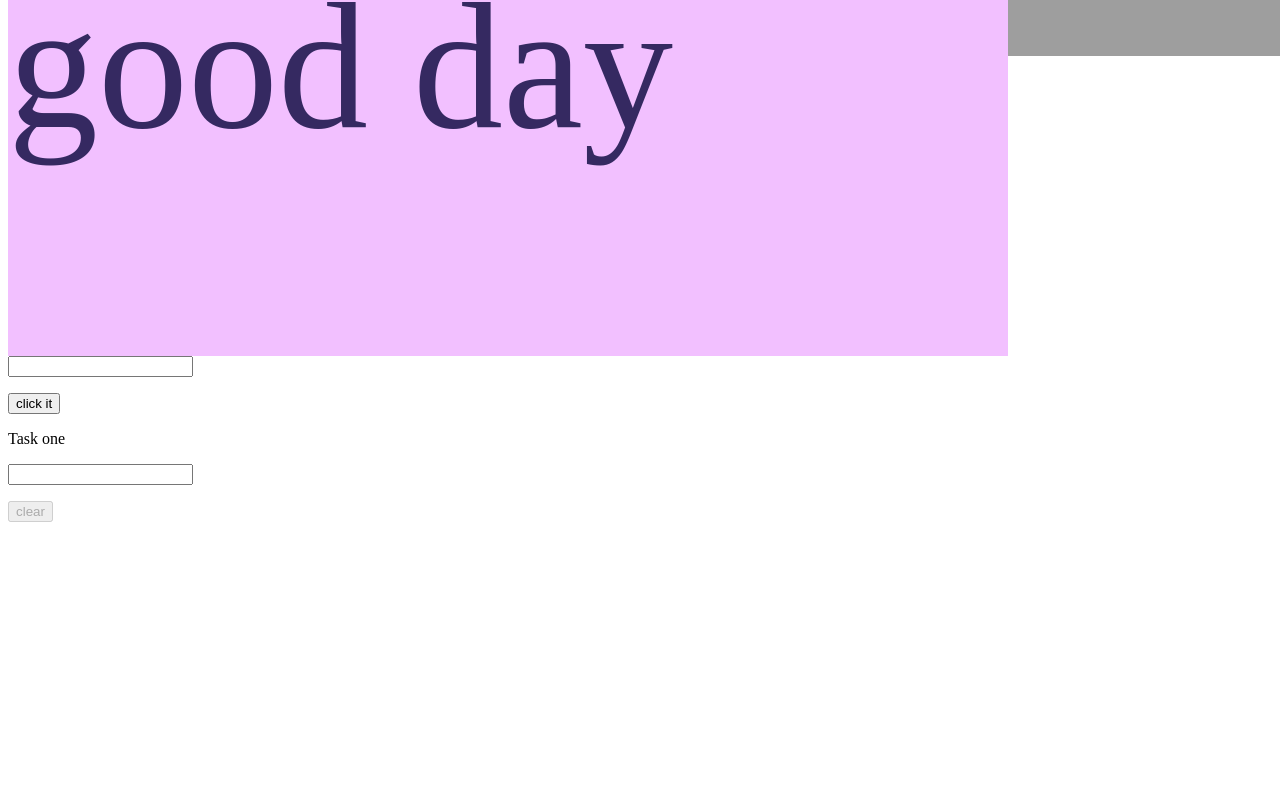
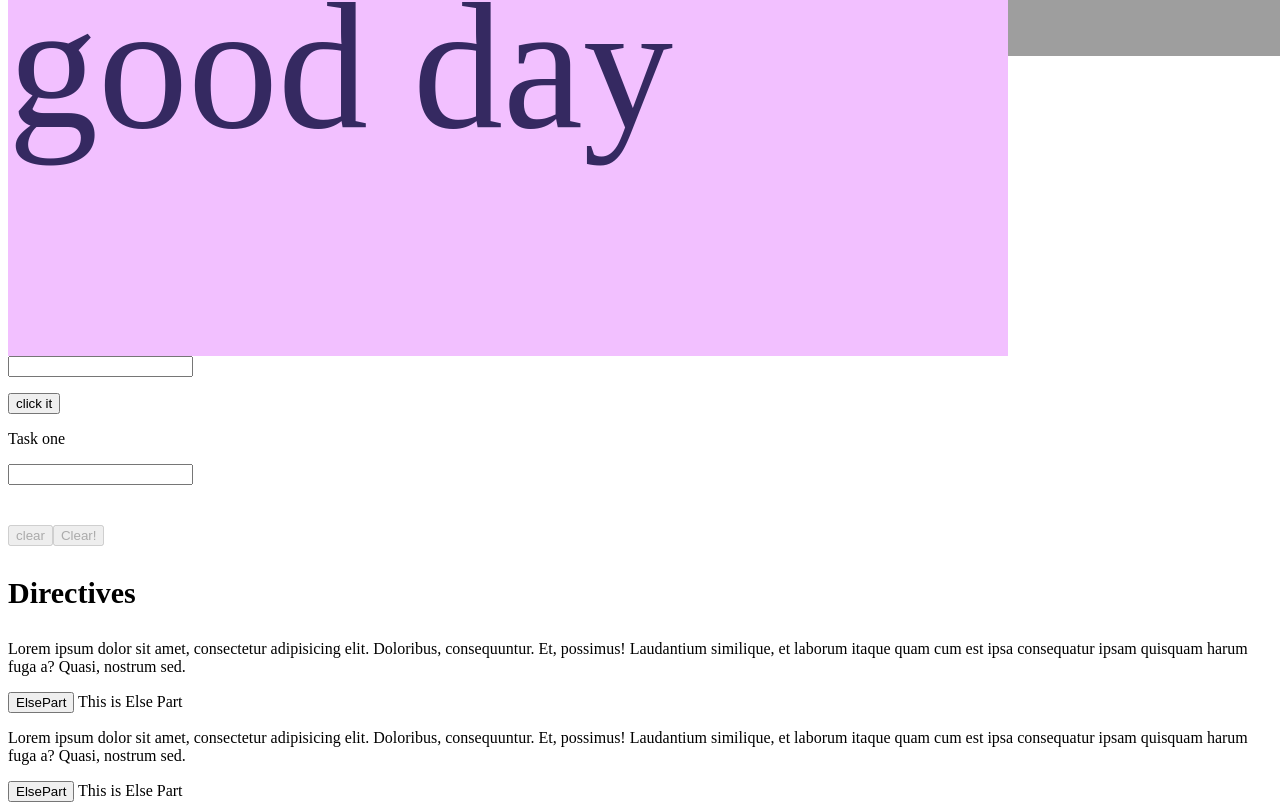
Before and after one commit to shamilianbu2000/myApp, an Angular app: page / in a window 1280 px wide. Shown: the part 422-1232 px from the top of the page. Before the commit the page ends 952 px from the top, so only its background shows below. Built offline with nearby package versions, Linux system fonts and the light colour scheme; grey boxes are pictures that could not be loaded.

Commit message:
practise attribute directive

```diff
--- a/src/app/app.component.html
+++ b/src/app/app.component.html
@@ -8,3 +8,4 @@
   </div>
 </div>
 <app-footer></app-footer>
+<div><app-styles></app-styles></div>
--- a/src/app/app.module.ts
+++ b/src/app/app.module.ts
@@ -8,6 +8,8 @@ import { MainComponent } from './main/main.component';
 import { SlidebarComponent } from './slidebar/slidebar.component';
 import { FooterComponent } from './footer/footer.component';
 import { FormsModule } from "@angular/forms";
+import { StylesComponent } from './styles/styles.component';
+import { ServeComponent } from './serve/serve.component';
 
 @NgModule({
   declarations: [
@@ -15,7 +17,9 @@ import { FormsModule } from "@angular/forms";
     HeaderComponent,
     MainComponent,
     SlidebarComponent,
-    FooterComponent
+    FooterComponent,
+    StylesComponent,
+    ServeComponent
   ],
 
 
--- a/src/app/footer/footer.component.html
+++ b/src/app/footer/footer.component.html
@@ -13,10 +13,20 @@
             <p>Task one</p>
             <input type="text" (keyup)="data($event)" [(ngModel)] = "twoWayBinding" >
 
-            <p>{{twoWayBinding}}</p>
+            <p [ngStyle]="styles">{{twoWayBinding}} </p>
 
            <button [disabled] = "isEnable" (click)="enable()">clear</button><!---twowaycheck-->
+
+           <button [ngClass]="isEnable?'':'buttonChange'" [disabled] = "isEnable" (click)="enable()">Clear!</button>
+
+
+
+
         </div>
+
+
+
+
 
     </div>
 
--- a/src/app/footer/footer.component.scss
+++ b/src/app/footer/footer.component.scss
@@ -0,0 +1,7 @@
+
+
+.buttonChange{
+    background-color:rgb(47, 168, 249);
+    color: white;
+
+}
--- a/src/app/footer/footer.component.ts
+++ b/src/app/footer/footer.component.ts
@@ -9,7 +9,7 @@ export class FooterComponent implements OnInit {
   a:any
   isDisabled:boolean= false
   twoWayBinding : any;
-
+  styles:object =  {'font-size': '40px','color' : 'green'};
   isEnable : boolean = true
 
 
--- /dev/null
+++ b/src/app/serve/serve.component.html
@@ -0,0 +1 @@
+<p>serve works!</p>
--- /dev/null
+++ b/src/app/serve/serve.component.ts
@@ -0,0 +1,15 @@
+import { Component, OnInit } from '@angular/core';
+
+@Component({
+  selector: 'app-serve',
+  templateUrl: './serve.component.html',
+  styleUrls: ['./serve.component.scss']
+})
+export class ServeComponent implements OnInit {
+
+  constructor() { }
+
+  ngOnInit(): void {
+  }
+
+}
--- /dev/null
+++ b/src/app/styles/styles.component.html
@@ -0,0 +1,45 @@
+<h3 [ngStyle]="{ 'font-size': '30px' }">Directives</h3>
+
+<div>
+    <p [ngClass]="'paraStyle'">Lorem ipsum dolor sit amet,
+        consectetur adipisicing elit.
+        Doloribus, consequuntur. Et, possimus! Laudantium similique,
+        et laborum itaque quam cum est ipsa consequatur ipsam quisquam harum fuga a? Quasi,
+        nostrum sed.</p>
+</div>
+<div>
+    <ul>
+        <li [ngClass]="'listView'" *ngFor="let city of cities ; index as i">{{i+1}} . {{city}}</li>
+    </ul>
+</div>
+<div>
+    <button (click)="isActive = !isActive">ElsePart</button>
+    <p *ngIf="isActive; else elsePart">Lorem ipsum dolor sit amet,
+        consectetur adipisicing elit.
+        Doloribus, consequuntur. Et, possimus! Laudantium similique,
+        et laborum itaque quam cum est ipsa consequatur ipsam quisquam harum fuga a? Quasi,
+        nostrum sed.</p>
+    <ng-template #elsePart> This is Else Part</ng-template>
+</div>
+
+<div>
+    <p [ngClass]="'paraStyle'">Lorem ipsum dolor sit amet,
+        consectetur adipisicing elit.
+        Doloribus, consequuntur. Et, possimus! Laudantium similique,
+        et laborum itaque quam cum est ipsa consequatur ipsam quisquam harum fuga a? Quasi,
+        nostrum sed.</p>
+</div>
+<div>
+    <ul>
+        <li [ngClass]="'listView'" *ngFor="let city of cities ; index as i">{{i+1}} . {{city}}</li>
+    </ul>
+</div>
+<div>
+    <button (click)="isActive = !isActive">ElsePart</button>
+    <p *ngIf="isActive; else elsePart">Lorem ipsum dolor sit amet,
+        consectetur adipisicing elit.
+        Doloribus, consequuntur. Et, possimus! Laudantium similique,
+        et laborum itaque quam cum est ipsa consequatur ipsam quisquam harum fuga a? Quasi,
+        nostrum sed.</p>
+    <ng-template #elsePart> This is Else Part</ng-template>
+</div>
--- /dev/null
+++ b/src/app/styles/styles.component.scss
@@ -0,0 +1,6 @@
+.classBtn{
+    background-color:darkblue;
+    color: white;
+    border-radius: 3px;
+    border: 2px solid black;
+}
--- /dev/null
+++ b/src/app/styles/styles.component.ts
@@ -0,0 +1,24 @@
+import { Component, OnInit } from '@angular/core';
+
+@Component({
+  selector: 'app-styles',
+  templateUrl: './styles.component.html',
+  styleUrls: ['./styles.component.scss']
+})
+export class StylesComponent implements OnInit {
+
+  constructor() { }
+
+
+
+
+
+
+  ngOnInit(): void {
+  }
+
+
+
+
+
+}
```
Also changed, not shown: src/app/serve/serve.component.scss (added), 2 other files (tests, documents, lock files or other folders).
